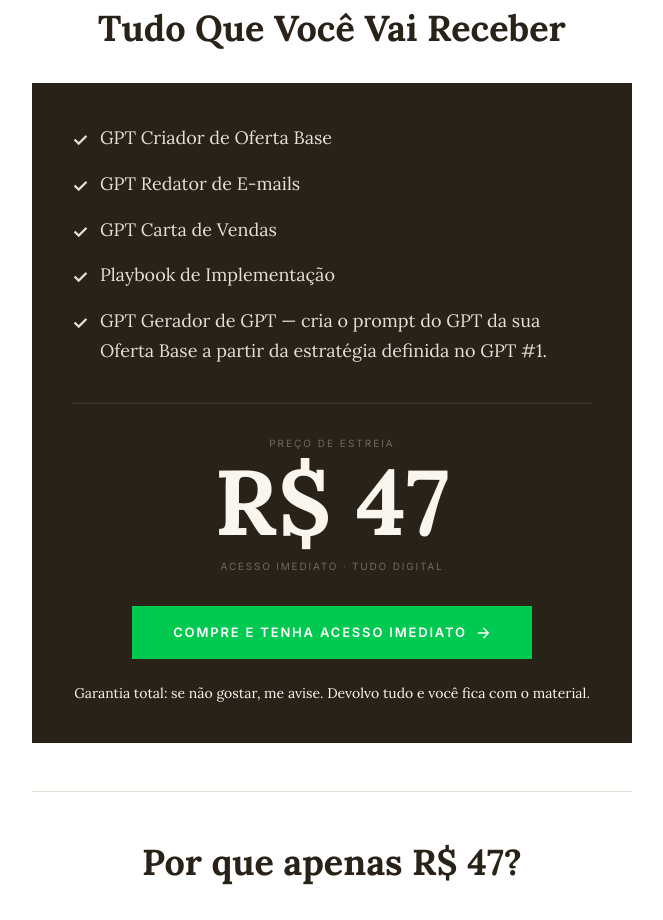
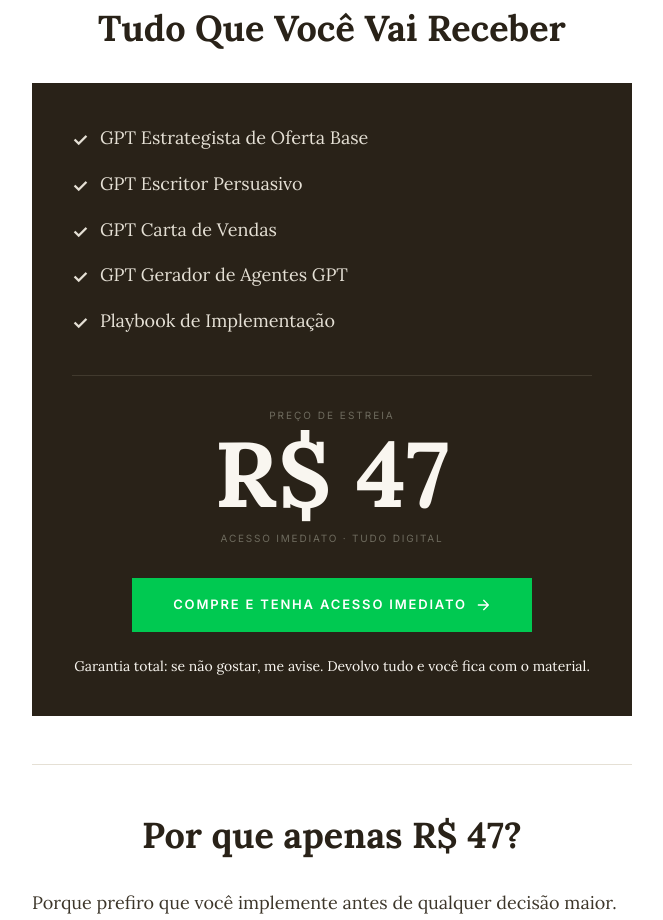
Before and after one commit to felipepavao/felipepavao, a React (Vite) app: page / in a window 1280 px wide. Shown: the part 5080-6000 px from the top of the page, without its empty margins (308-971 px from the left). Built offline with nearby package versions, Linux system fonts and the light colour scheme; no server answers.

Commit message:
Update final deliverables checklist

```diff
--- a/src/pages/HomePage.jsx
+++ b/src/pages/HomePage.jsx
@@ -309,11 +309,11 @@ export default function HomePage() {
       <div id="comprar" className="bg-ink-900 p-8 md:p-10">
         <ul className="space-y-3 mb-9">
           {[
-            'GPT Criador de Oferta Base',
-            'GPT Redator de E-mails',
+            'GPT Estrategista de Oferta Base',
+            'GPT Escritor Persuasivo',
             'GPT Carta de Vendas',
+            'GPT Gerador de Agentes GPT',
             'Playbook de Implementação',
-            'GPT Gerador de GPT — cria o prompt do GPT da sua Oferta Base a partir da estratégia definida no GPT #1.',
           ].map((item) => (
             <li key={item} className="flex items-start gap-3 font-body text-[18px] leading-[1.7] text-ink-200">
               <span className="mt-[3px] shrink-0 font-sans font-bold text-brand-400">✓</span>
```
